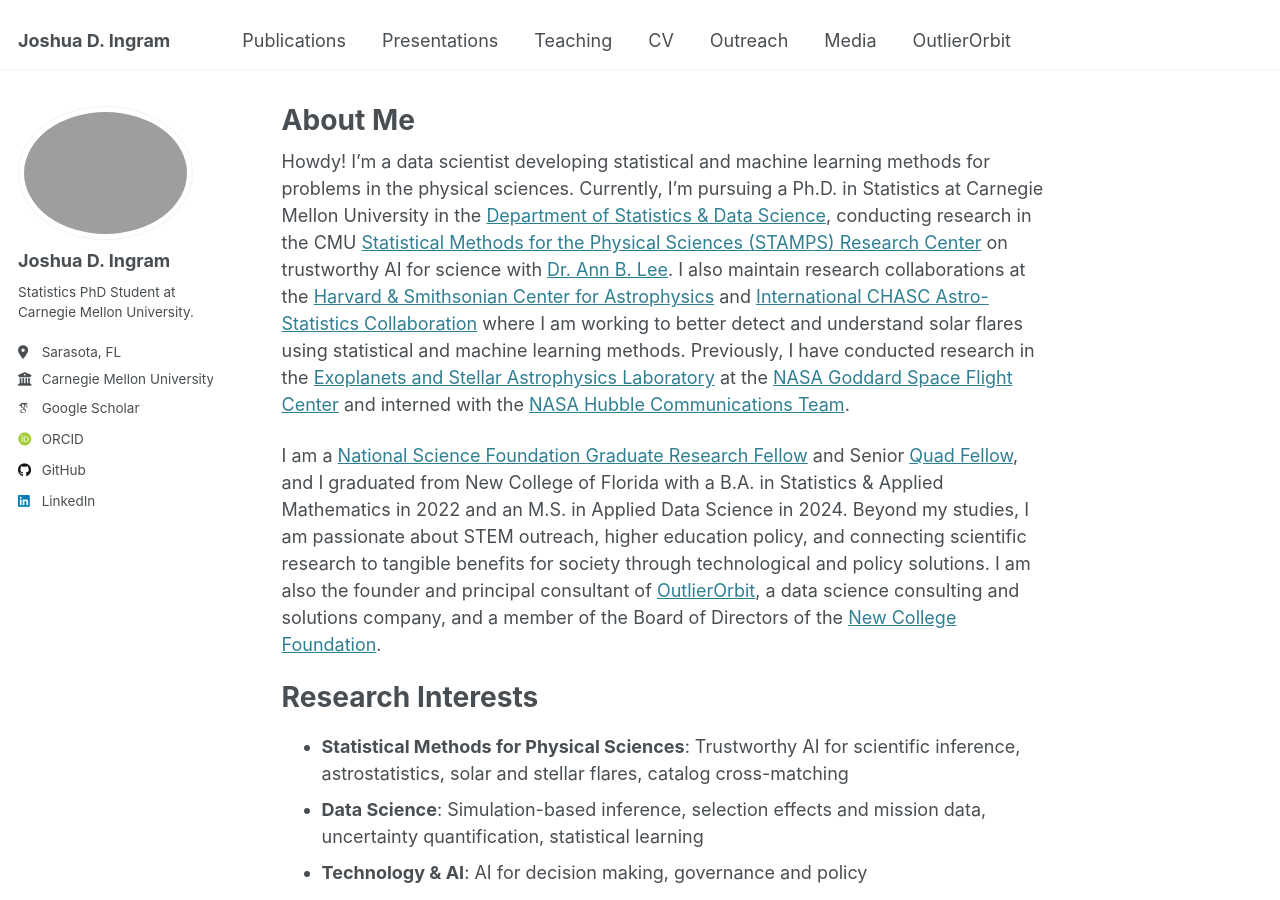
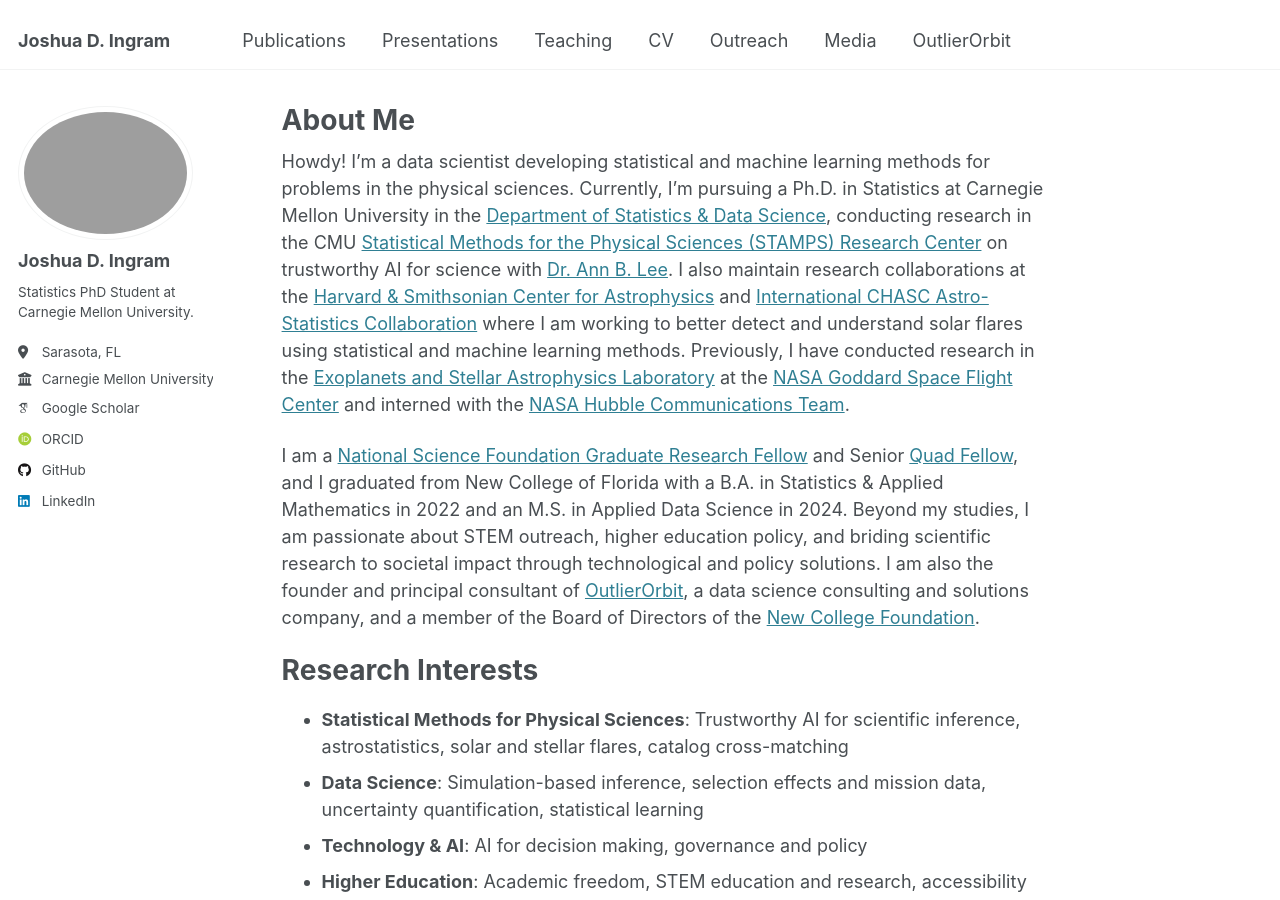
Before and after one commit to Joshuaingram/joshuaingram.github.io, a Jekyll site: the page built from _pages/about.md, in a window 1280 px wide and 900 px high. Built offline with Jekyll 4.4.1, drawn with Linux system fonts in a browser that asks for light colours; some web fonts are replaced.

Commit message:
Update about.md

```diff
--- a/_pages/about.md
+++ b/_pages/about.md
@@ -9,7 +9,7 @@
 
 Howdy! I'm a data scientist developing statistical and machine learning methods for problems in the physical sciences. Currently, I'm pursuing a Ph.D. in Statistics at Carnegie Mellon University in the [Department of Statistics & Data Science](https://www.cmu.edu/dietrich/statistics-datascience/index.html), conducting research in the CMU [Statistical Methods for the Physical Sciences (STAMPS) Research Center](https://www.cmu.edu/dietrich/statistics-datascience/stamps/) on trustworthy AI for science with [Dr. Ann B. Lee](https://www.stat.cmu.edu/~annlee/). I also maintain research collaborations at the [Harvard & Smithsonian Center for Astrophysics](https://www.cfa.harvard.edu) and [International CHASC Astro-Statistics Collaboration](https://hea-www.harvard.edu/astrostat/) where I am working to better detect and understand solar flares using statistical and machine learning methods. Previously, I have conducted research in the [Exoplanets and Stellar Astrophysics Laboratory](https://science.gsfc.nasa.gov/astrophysics/exoplanets) at the [NASA Goddard Space Flight Center](https://www.google.com/search?client=safari&rls=en&q=nasa+goddard&ie=UTF-8&oe=UTF-8) and interned with the [NASA Hubble Communications Team](https://science.nasa.gov/mission/hubble/team/#mission-operations).
 
-I am a [National Science Foundation Graduate Research Fellow](https://www.nsf.gov/funding/opportunities/grfp-nsf-graduate-research-fellowship-program) and Senior [Quad Fellow](https://www.quadfellowship.org), and I graduated from New College of Florida with a B.A. in Statistics & Applied Mathematics in 2022 and an M.S. in Applied Data Science in 2024. Beyond my studies, I am passionate about STEM outreach, higher education policy, and connecting scientific research to tangible benefits for society through technological and policy solutions. I am also the founder and principal consultant of [OutlierOrbit](https://outlierorbit.com), a data science consulting and solutions company, and a member of the Board of Directors of the [New College Foundation](https://www.ncf.edu/alumni/foundation/).
+I am a [National Science Foundation Graduate Research Fellow](https://www.nsf.gov/funding/opportunities/grfp-nsf-graduate-research-fellowship-program) and Senior [Quad Fellow](https://www.quadfellowship.org), and I graduated from New College of Florida with a B.A. in Statistics & Applied Mathematics in 2022 and an M.S. in Applied Data Science in 2024. Beyond my studies, I am passionate about STEM outreach, higher education policy, and briding scientific research to societal impact through technological and policy solutions. I am also the founder and principal consultant of [OutlierOrbit](https://outlierorbit.com), a data science consulting and solutions company, and a member of the Board of Directors of the [New College Foundation](https://www.ncf.edu/alumni/foundation/).
 
 Research Interests
 ======
```
